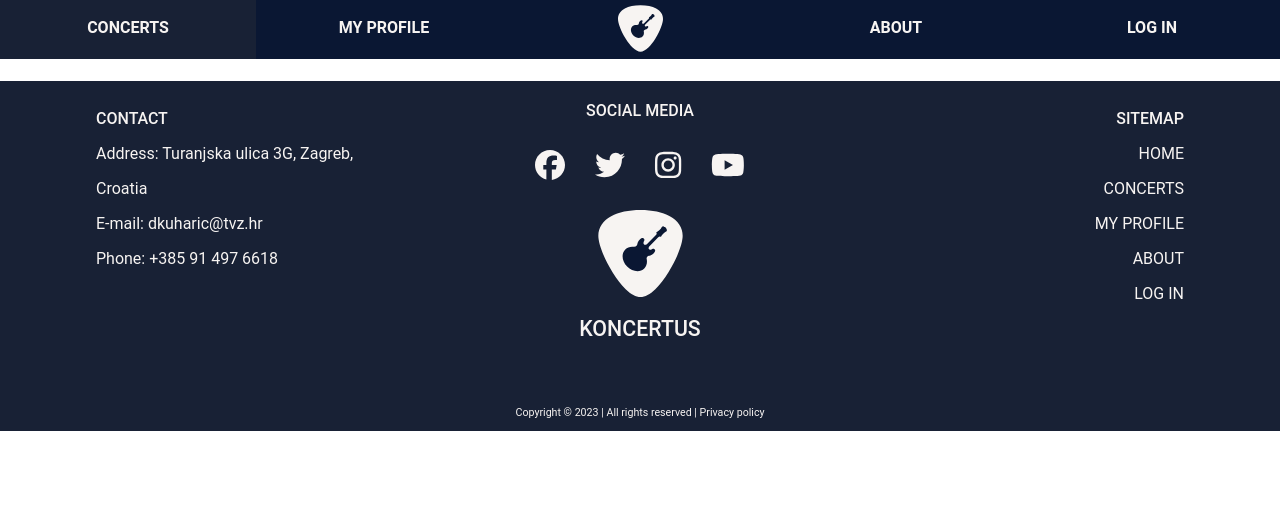
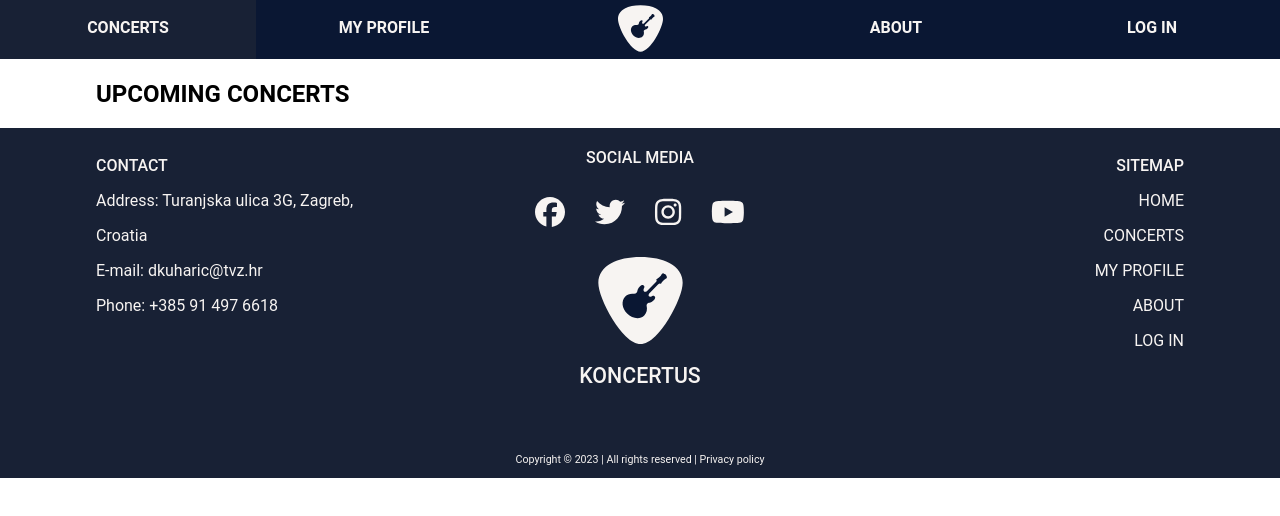
Before and after one commit to vorDa123/Zavrsni_Rad_dkuharic, a Vue app in the folder Koncertus/: page /concerts in a window 1280 px wide. Shown: the top 516 px of the page. Built offline with nearby package versions, Linux system fonts and the light colour scheme.

Commit message:
Started concerts page

```diff
--- a/Koncertus/src/assets/styles.css
+++ b/Koncertus/src/assets/styles.css
@@ -367,3 +367,7 @@ a {
 .paddingIconForm{
     padding-right: 5px;
 }
+
+.marginTop{
+    margin-top: 80px;
+}
--- /dev/null
+++ b/Koncertus/src/components/ConcertList.vue
@@ -0,0 +1,6 @@
+<template>
+  <div class="wrapper marginTop">
+    <h2 class="uppercase">Upcoming concerts</h2>
+    <div class=""></div>
+  </div>
+</template>
--- a/Koncertus/src/views/ConcertsPage.vue
+++ b/Koncertus/src/views/ConcertsPage.vue
@@ -1,15 +1,15 @@
 <template>
-  <div class="wrapper">
-    <h1>COncerts</h1>
-  </div>
+  <ConcertList/>
   <Footer />
 </template>
 <script>
 import Footer from "@/components/Footer.vue";
+import ConcertList from "@/components/ConcertList.vue";
 
 export default {
   components: {
     Footer,
+    ConcertList,
   },
 }
 </script>
```
